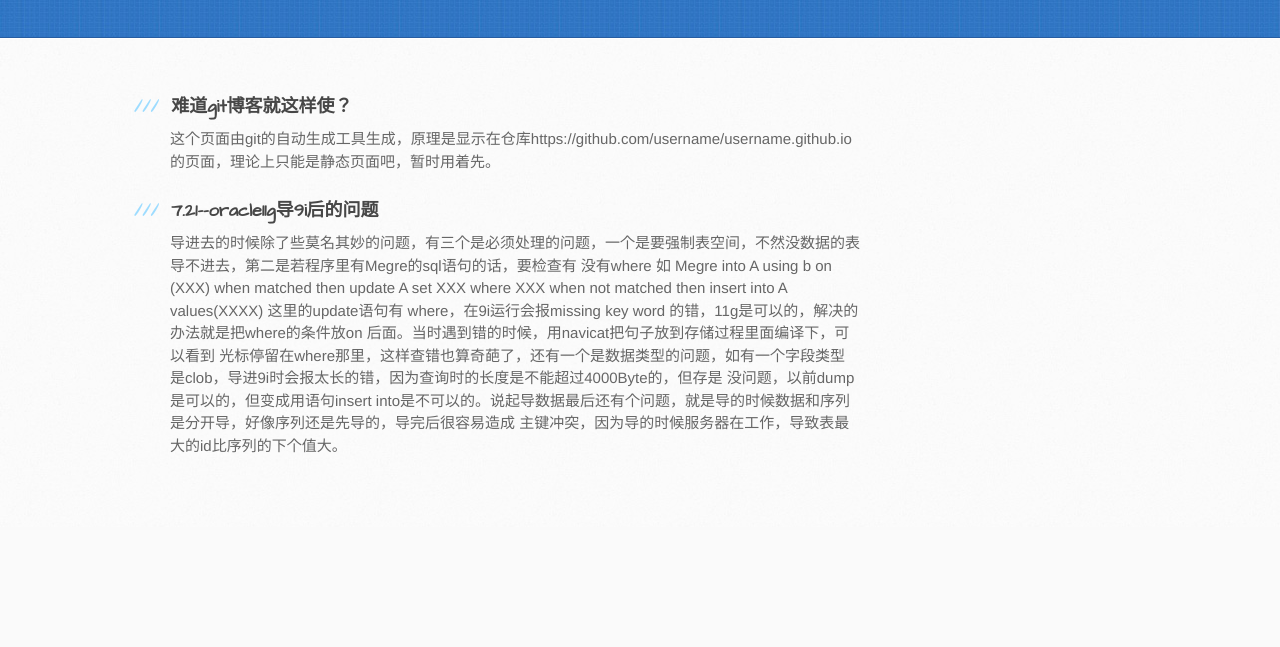
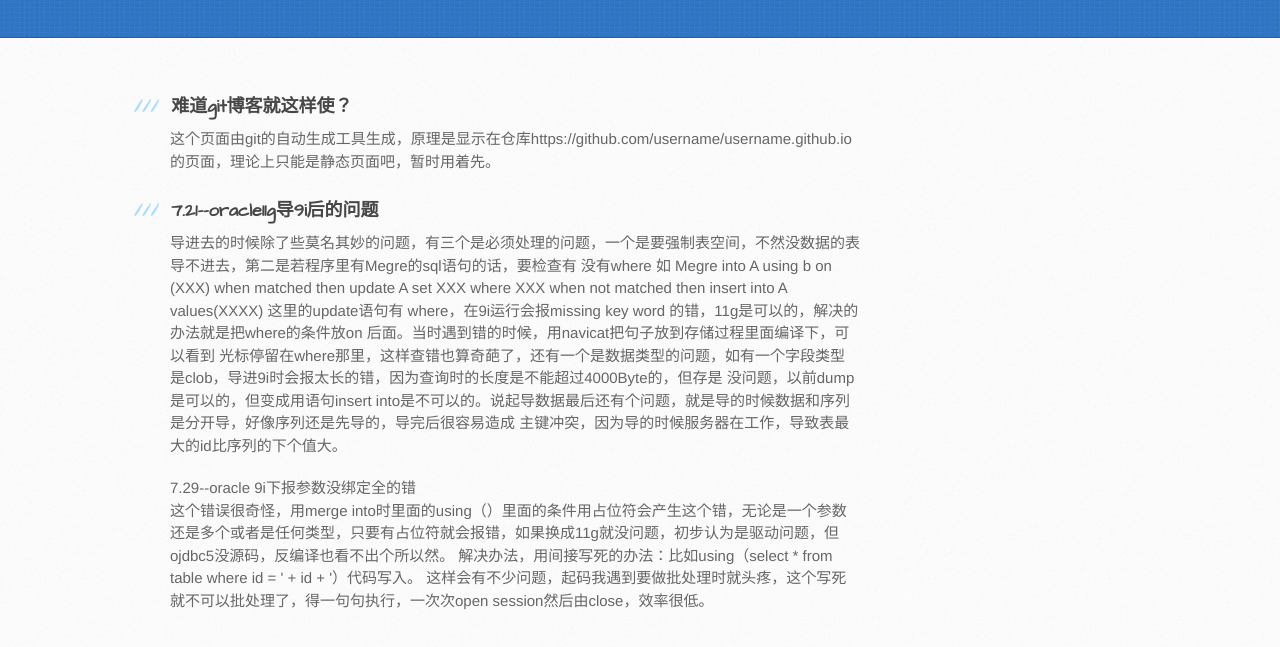
Before and after one commit to aawu/aawu.github.io, a plain HTML site: page index.html in a window 1280 px wide. Shown: the part 273-920 px from the top of the page. Before the commit the page ends 800 px from the top, so only its background shows below. Drawn offline with Linux system fonts and the light colour scheme.

Commit message:
7.29--oracle 9i下报参数没绑定全的错

```diff
--- a/index.html
+++ b/index.html
@@ -41,6 +41,12 @@
 		没问题，以前dump是可以的，但变成用语句insert into是不可以的。说起导数据最后还有个问题，就是导的时候数据和序列是分开导，好像序列还是先导的，导完后很容易造成
 		主键冲突，因为导的时候服务器在工作，导致表最大的id比序列的下个值大。
 		</p>
+<a name="head" class="anchor"><span class="octicon octicon-link"></span></a>7.29--oracle 9i下报参数没绑定全的错</h3>
+		<p>
+		这个错误很奇怪，用merge into时里面的using（）里面的条件用占位符会产生这个错，无论是一个参数还是多个或者是任何类型，只要有占位符就会报错，如果换成11g就没问题，初步认为是驱动问题，但ojdbc5没源码，反编译也看不出个所以然。
+		解决办法，用间接写死的办法：比如using（select * from table where id = ' + id + '）代码写入。
+		这样会有不少问题，起码我遇到要做批处理时就头疼，这个写死就不可以批处理了，得一句句执行，一次次open session然后由close，效率很低。
+	 </p>
 </div>
 </div>
   </body>
```
